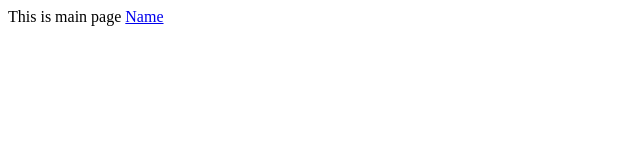
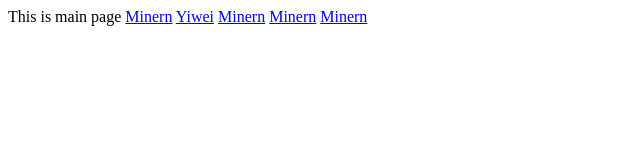
Before and after one commit to Anyway214/project, a website: page index.html in a window 1280 px wide. Shown: the whole page, without its empty margins (0-640 px from the left). Drawn offline with Linux system fonts and the light colour scheme.

Commit message:
Update index.html

```diff
--- a/index.html
+++ b/index.html
@@ -1,6 +1,11 @@
 <html>
-<body>
-This is main page
-<a href="Minern.html">Name</a>
-</body>
+  <body>
+    This is main page
+    <a href="Minern.html">Minern</a>
+    <a href="yiwei.html">Yiwei</a>
+    <a href="Minern.html">Minern</a>
+    <a href="Minern.html">Minern</a>
+    <a href="Minern.html">Minern</a>
+
+  </body>
 </html>
```
